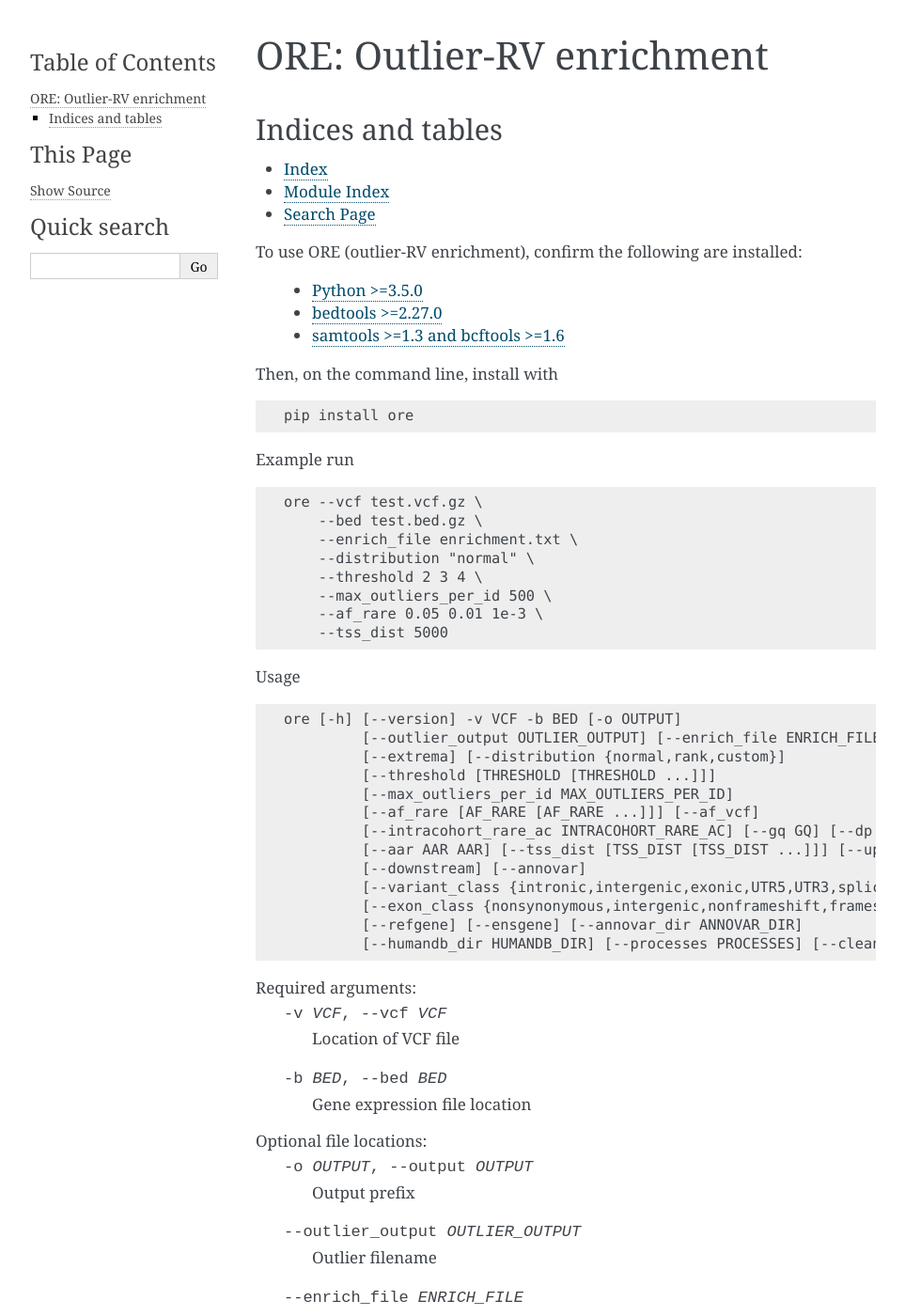
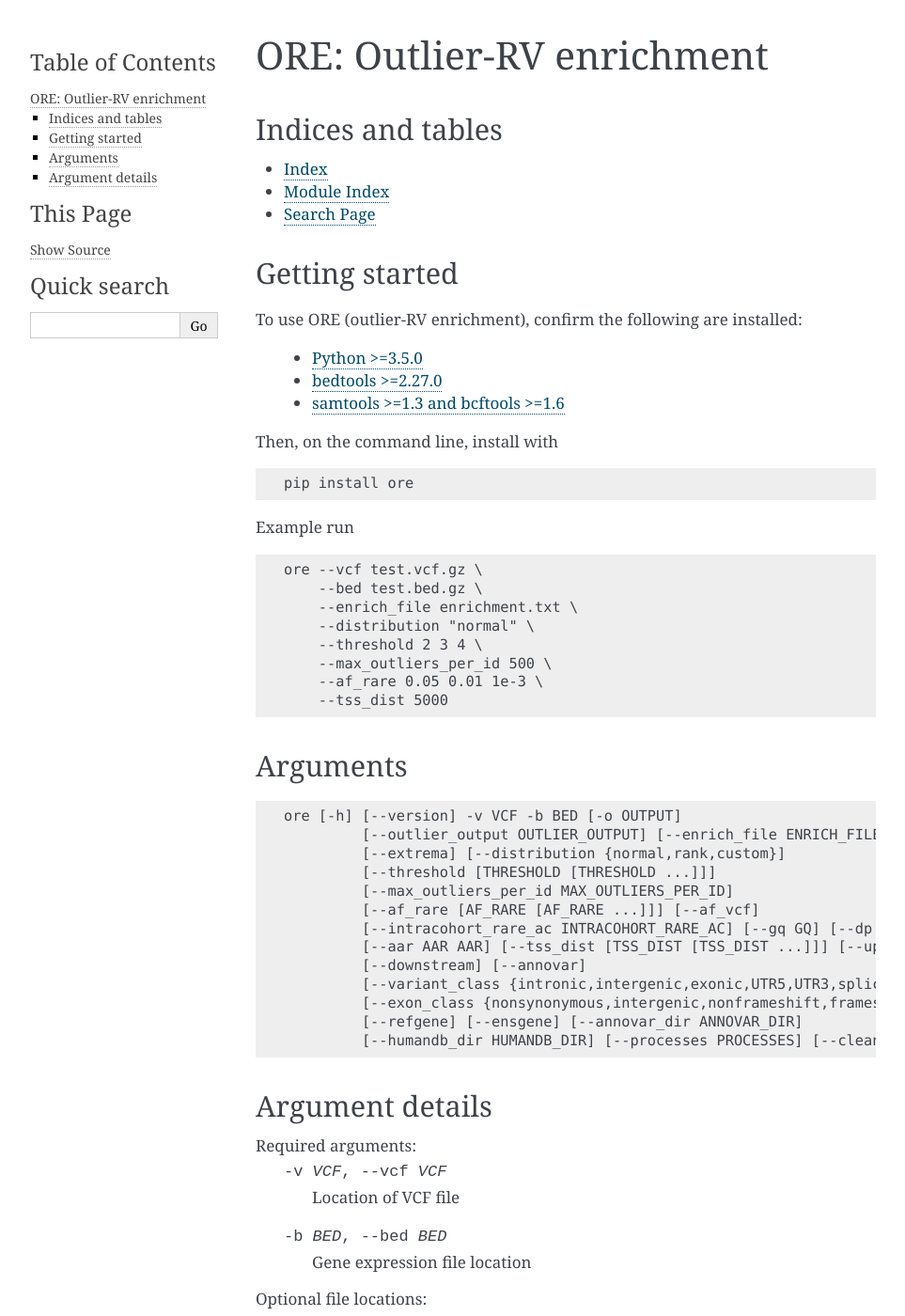
Before and after one commit to frichter/ore, a Sphinx documentation site: the page built from docs/index.rst, in a window 1280 px wide and 1400 px high. Shown: the whole window at 94% size, without its empty margins (148-1111 px from the left). Built offline with Sphinx 7.4.7, drawn with Linux system fonts in a browser that asks for light colours.

Commit message:
updated README

```diff
--- a/docs/index.rst
+++ b/docs/index.rst
@@ -18,6 +18,10 @@ Indices and tables
 * :ref:`genindex`
 * :ref:`modindex`
 * :ref:`search`
+
+
+Getting started
+~~~~~~~~~~~~~~~~~~~
 
 To use ORE (outlier-RV enrichment), confirm the following are installed:
 
@@ -44,7 +48,11 @@ Example run
         --af_rare 0.05 0.01 1e-3 \
         --tss_dist 5000
 
-Usage
+
+
+Arguments
+~~~~~~~~~~~~~~~~~~~
+
 
 .. code-block:: none
 
@@ -62,6 +70,9 @@ Usage
            [--refgene] [--ensgene] [--annovar_dir ANNOVAR_DIR]
            [--humandb_dir HUMANDB_DIR] [--processes PROCESSES] [--clean_run]
 
+
+Argument details
+~~~~~~~~~~~~~~~~~~~
 
 Required arguments:
   -v VCF, --vcf VCF     Location of VCF file
```
